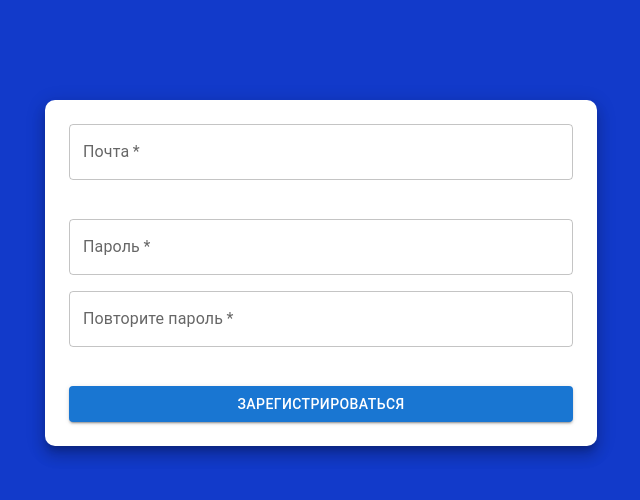
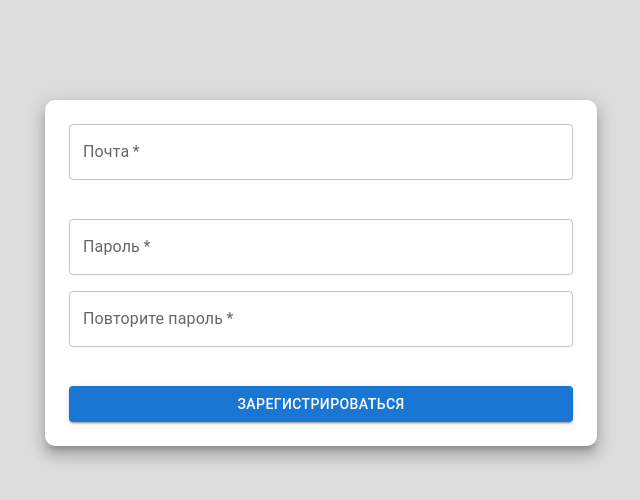
Before and after one commit to file-sharing-org/frontend, a React (Create React App) app: page /register in a window 1280 px wide. Shown: the top 500 px of the page, without its empty margins (319-959 px from the left). Built offline with nearby package versions, Linux system fonts and the light colour scheme.

Commit message:
Изменил цвет фона

```diff
--- a/package.json
+++ b/package.json
@@ -12,6 +12,7 @@
     "@testing-library/user-event": "^13.5.0",
     "react": "^18.2.0",
     "react-dom": "^18.2.0",
+    "react-hook-form": "^7.43.4",
     "react-router": "^6.8.2",
     "react-scripts": "5.0.1",
     "web-vitals": "^2.1.4"
--- a/src/components/login/registerForm.js
+++ b/src/components/login/registerForm.js
@@ -13,19 +13,21 @@ function RegisterForm() {
 	const [isPasswordDity, setPasswordDirty] = useState(false);
 	const [password1, setPassword1] = useState('');
 	const [password2, setPassword2] = useState('');
-	const checkEmail=(event)=> {
-		setEmailDirty(true);
-		if(!/^[a-zA-Z0-9]+@[a-zA-Z0-9]+\.[A-Za-z]+$/.test(event.target.value)) {
+	const checkEmail=()=> {
+
+		if(!/^[a-zA-Z0-9]+@[a-zA-Z0-9]+\.[A-Za-z]+$/.test(email)) {
 			// console.log("govno");
 			setIsValidEmail(false);
 		} else {
 			setIsValidEmail(true);
 		}
 	}
+	useEffect(()=>{
+		checkEmail();
+	},[email]);
 
 	const checkPassword = ()=>{
-		setPasswordDirty(true);
-		if(password2==password1) {
+		if(password1.length>0 && password2.length>0 && password2==password1) {
 			setPasswordEquals(true);
 		} else {
 			setPasswordEquals(false);
@@ -33,10 +35,14 @@ function RegisterForm() {
 	}
 
 	useEffect(()=>{
+		console.log('effect');
 		checkPassword();
 	}, [password1, password2]);
 
 	const onSubmit = ()=>{
+		console.log("submit");
+		setPasswordDirty(true);
+		setEmailDirty(true);
 		if(isValidEmail && isPasswordEquals) {
 			//TODO
 		}
@@ -45,21 +51,18 @@ function RegisterForm() {
 
 	return (
 		<Paper elevation={10} sx={{padding: '1em', 'border-radius': '10px'}}>
-			<FormControl sx={{width: '100%', '& .MuiTextField-root': { m: 1}}}>
-				{!isEmailDirty||isValidEmail ? <TextField label="Почта" required onBlur={checkEmail} onChange={(e)=>setEmail(e.target.value)} value={email} helperText=" "/>
-							  : <TextField label="Почта" required onBlur={checkEmail} onChange={(e)=>setEmail(e.target.value)} value={email} error helperText="Неправильный формат почты"/>}
-				{!isPasswordDity||isPasswordEquals?
-					<TextField type="password" label="Пароль" onChange={(e)=>{setPassword1(e.target.value);}} value={password1} required />
-				:
-					<TextField type="password" label="Пароль" onChange={(e)=>{setPassword1(e.target.value);}} value={password1} required error/>
-				}
-				{!isPasswordDity||isPasswordEquals?
-					<TextField type="password" label="Повторите пароль" helperText=" " onChange={(e)=>{setPassword2(e.target.value);}} value={password2} required/>
-				:
-					<TextField type="password" label="Повторите пароль" helperText="Пароли не совпадают" onChange={(e)=>{setPassword2(e.target.value);}} value={password2} required error/>
-				}
-				<Button variant="contained" sx={{m: 1}} onClick={onSubmit}>Зарегистрироваться</Button>
-			</FormControl>
+			<form onSubmit={()=>onSubmit()}>
+				<FormControl sx={{width: '100%', '& .MuiTextField-root': { m: 1}}}>
+					<TextField label="Почта" required onChange={(e)=>{setEmail(e.target.value);setEmailDirty(true);}} value={email} helperText={isEmailDirty&&!isValidEmail?"Неправильный формат почты":" "} error={isEmailDirty&&!isValidEmail}/>
+
+					<TextField type="password" label="Пароль" onChange={(e)=>{setPassword1(e.target.value);setPasswordDirty(true);}} value={password1} required error={isPasswordDity&&!isPasswordEquals}/>
+
+					<TextField type="password" label="Повторите пароль" helperText={isPasswordDity&&!isPasswordEquals?"Пароли не совпадают":" "} onChange={(e)=>{setPassword2(e.target.value);}} value={password2} required error={isPasswordDity&&!isPasswordEquals}/>
+
+					<Button variant="contained" sx={{m: 1}} onClick={onSubmit}>Зарегистрироваться</Button>
+					<input type="submit" style={{display:'none'}}/>
+				</FormControl>
+			</form>
 		</Paper>
 		);
 }
--- a/src/styles.css
+++ b/src/styles.css
@@ -7,9 +7,12 @@
 html,
 body {
 	widows: 100%;
+}
+
+#root {
 	height: 100%;
 }
 
 body {
-	background: #123aca;
+	background: #dddddd;
 }
```
